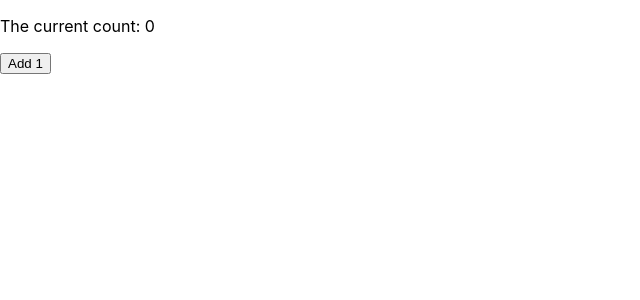
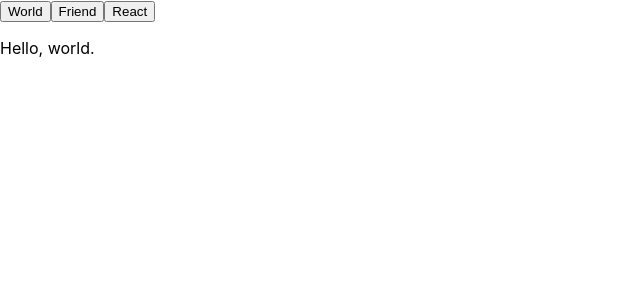
Before and after one commit to thinkful-ei-armadillo/alex-zol-react-day3, a React (Create React App) app: page / in a window 1280 px wide. Shown: the top 300 px of the page, without its empty margins (0-640 px from the left). Built offline with nearby package versions, Linux system fonts and the light colour scheme.

Commit message:
completed assignment #1

```diff
--- a/src/index.js
+++ b/src/index.js
@@ -1,6 +1,6 @@
 import React from 'react';
 import ReactDOM from 'react-dom';
-import App from './App';
+import HelloWorld from './state-drills/HelloWorld'
 import './index.css';
 
-ReactDOM.render(<App />, document.getElementById('root'));
+ReactDOM.render(<HelloWorld />, document.getElementById('root'));
--- /dev/null
+++ b/src/state-drills/HelloWorld.js
@@ -0,0 +1,26 @@
+import React from 'react';
+
+class HelloWorld extends React.Component {
+    state = {
+        who: 'world',
+    };
+
+    handleButtonClick(who) {
+        this.setState({
+            who,
+        });
+    };
+
+    render() {
+        return (
+            <div>
+                <button onClick={() => this.handleButtonClick('world')}>World</button>
+                <button onClick={() => this.handleButtonClick('friend')}>Friend</button>
+                <button onClick={() => this.handleButtonClick('react')}>React</button>
+                <p>Hello, {this.state.who}.</p>
+            </div>
+        );
+    };
+}
+
+export default HelloWorld;
```
